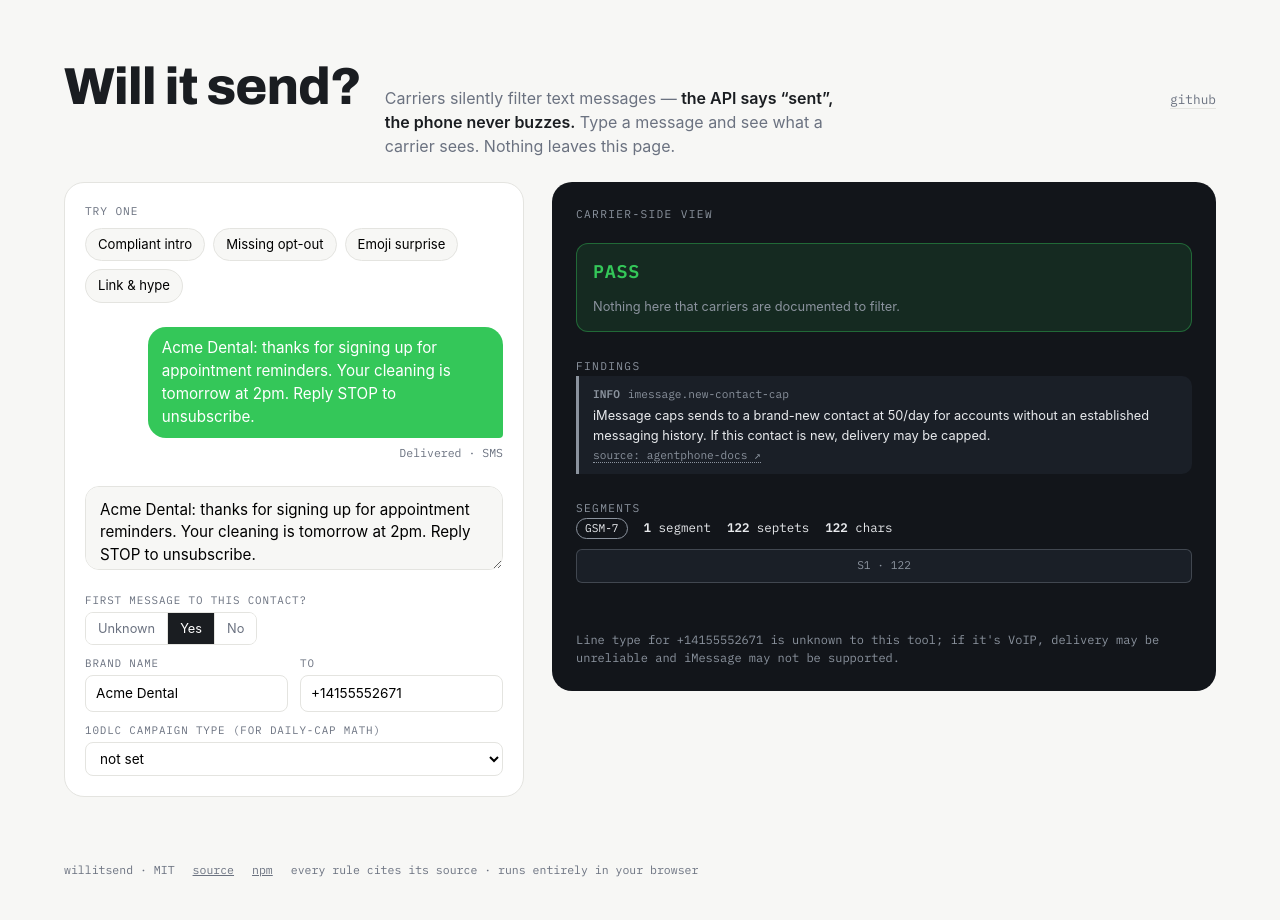
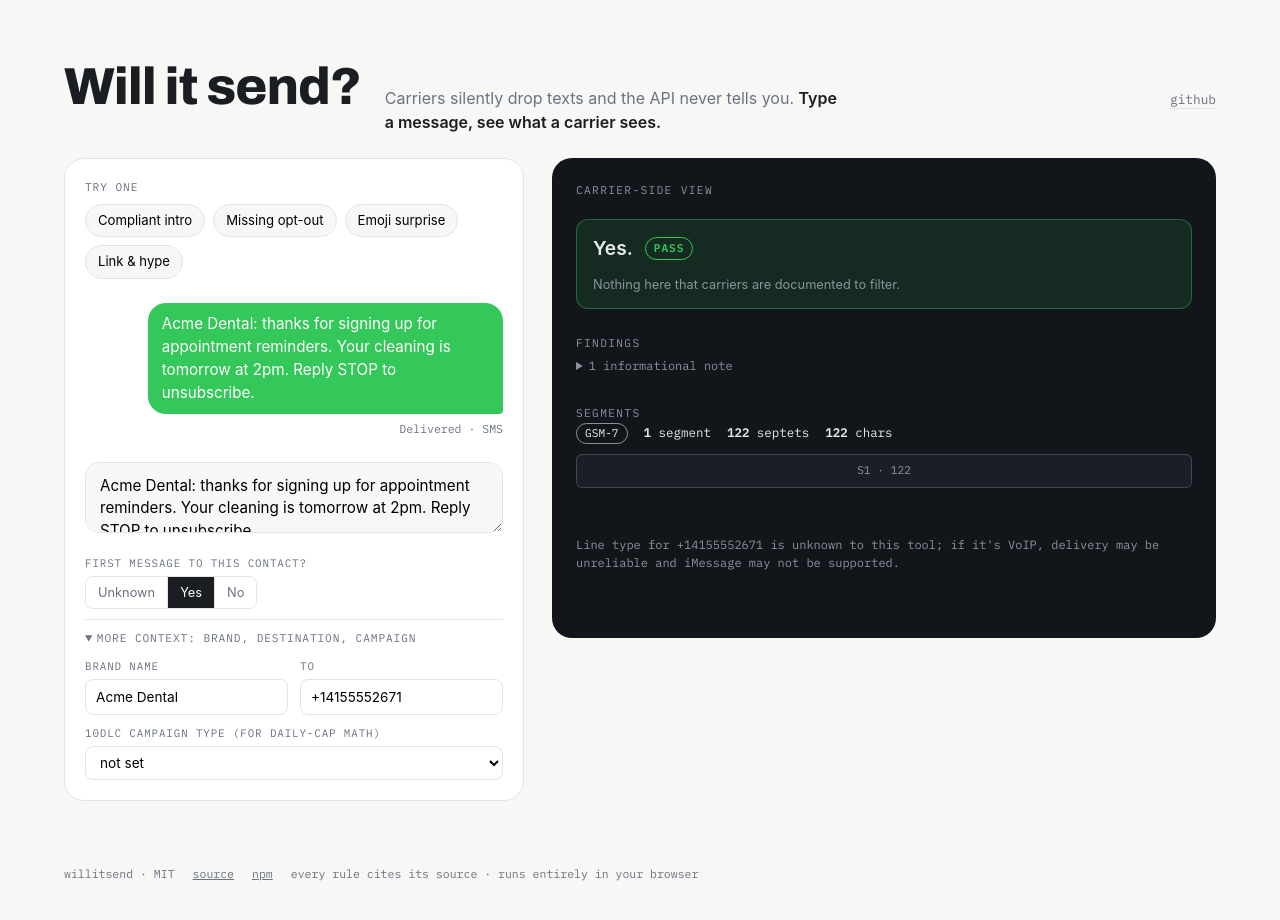
Before and after one commit to abryfs/willitsend, a website with bundled scripts: page site/index.html in a window 1280 px wide. Both pictures are taken after a click on the button "Compliant intro". Built offline with nearby package versions, Linux system fonts and the light colour scheme.

Commit message:
style(design): answer-first verdict, progressive context disclosure, collapsed info notes

```diff
--- a/site/index.html
+++ b/site/index.html
@@ -94,7 +94,7 @@
   @media (prefers-reduced-motion: reduce) { .bubble { transition: none; } }
 
   .composer textarea {
-    width: 100%; min-height: 84px; resize: vertical;
+    width: 100%; min-height: 56px; resize: vertical;
     font: inherit; font-size: 0.95rem;
     padding: 12px 14px; border: 1px solid var(--line); border-radius: 14px;
     background: var(--paper);
@@ -115,6 +115,23 @@
   .seg-control button + button { border-left: 1px solid var(--line); }
   .seg-control button[aria-pressed="true"] { background: var(--ink); color: #fff; }
 
+  details.advanced { border-top: 1px solid var(--line); padding-top: 10px; }
+  details.advanced summary {
+    cursor: pointer; font-family: var(--mono); font-size: 0.7rem;
+    text-transform: uppercase; letter-spacing: 0.08em; color: var(--muted);
+    list-style-position: inside;
+  }
+  details.advanced summary:hover { color: var(--ink); }
+  details.advanced .advanced-fields { display: grid; grid-template-columns: 1fr 1fr; gap: 10px 12px; margin-top: 12px; }
+  details.advanced .advanced-fields .full { grid-column: 1 / -1; }
+
+  details.info-notes summary {
+    cursor: pointer; font-size: 0.75rem; color: var(--carrier-muted);
+    padding: 4px 0; list-style-position: inside;
+  }
+  details.info-notes summary:hover { color: var(--carrier-ink); }
+  details.info-notes .findings { margin-top: 8px; }
+
   /* ---- carrier side ---- */
   .carrier {
     background: var(--carrier-bg); color: var(--carrier-ink);
@@ -129,7 +146,9 @@
     display: flex; align-items: baseline; gap: 12px; flex-wrap: wrap;
     border: 1px solid transparent;
   }
-  .verdict .word { font-size: 1.15rem; font-weight: 600; letter-spacing: 0.04em; }
+  .verdict .answer { font-size: 1.2rem; font-weight: 600; font-family: var(--bubble-font); }
+  .verdict .word { font-size: 0.7rem; font-weight: 600; letter-spacing: 0.08em; padding: 2px 8px; border-radius: 999px; border: 1px solid currentColor; align-self: center; }
+  .verdict .word:empty { display: none; }
   .verdict .why { font-size: 0.8rem; color: var(--carrier-muted); flex: 1 1 100%; font-family: var(--bubble-font); }
   .verdict.pass  { background: rgba(52,199,89,0.12); border-color: rgba(52,199,89,0.4); }
   .verdict.pass .word { color: var(--green); }
@@ -188,7 +207,7 @@
 <body>
 <header>
   <h1>Will it send?</h1>
-  <p class="tagline">Carriers silently filter text messages — <strong>the API says “sent”, the phone never buzzes.</strong> Type a message and see what a carrier sees. Nothing leaves this page.</p>
+  <p class="tagline">Carriers silently drop texts and the API never tells you. <strong>Type a message, see what a carrier sees.</strong></p>
   <nav><a href="https://github.com/abryfs/willitsend">github</a></nav>
 </header>
 
@@ -221,6 +240,9 @@
           <button data-first="no" aria-pressed="false">No</button>
         </div>
       </div>
+      <details class="advanced full">
+        <summary>More context: brand, destination, campaign</summary>
+        <div class="advanced-fields">
       <div class="field">
         <label for="brand">Brand name</label>
         <input id="brand" placeholder="e.g. Acme Dental">
@@ -241,14 +263,17 @@
           <option value="high_volume_highest_trust">high volume · highest trust</option>
         </select>
       </div>
+        </div>
+      </details>
     </div>
   </section>
 
   <section class="carrier" aria-label="Carrier-side analysis" aria-live="polite">
     <span class="panel-label">carrier-side view</span>
     <div class="verdict pass" id="verdict">
-      <span class="word" id="verdict-word">—</span>
-      <span class="why" id="verdict-why">Type a message to run preflight.</span>
+      <span class="answer" id="verdict-answer">Type a message.</span>
+      <span class="word" id="verdict-word"></span>
+      <span class="why" id="verdict-why">The check runs live as you type. Nothing leaves this page.</span>
     </div>
 
     <div>
--- a/site/main.ts
+++ b/site/main.ts
@@ -12,6 +12,7 @@ const campaignEl = $<HTMLSelectElement>("#campaign");
 const bubbleEl = $("#bubble");
 const receiptsEl = $("#receipts");
 const verdictEl = $("#verdict");
+const verdictAnswerEl = $("#verdict-answer");
 const verdictWordEl = $("#verdict-word");
 const verdictWhyEl = $("#verdict-why");
 const findingsEl = $("#findings");
@@ -50,13 +51,18 @@ const PRESETS: Record<string, { body: string; first: typeof firstMessage; brand:
   },
 };
 
-const VERDICT_COPY: Record<PreflightReport["verdict"], { word: string; why: string }> = {
-  pass: { word: "PASS", why: "Nothing here that carriers are documented to filter." },
-  warn: { word: "WARN", why: "Deliverable, but it carries known filtering risk." },
-  block: { word: "BLOCK", why: "Carriers may silently drop this. The API would still say “sent”." },
+const VERDICT_COPY: Record<PreflightReport["verdict"], { answer: string; word: string; why: string }> = {
+  pass: { answer: "Yes.", word: "PASS", why: "Nothing here that carriers are documented to filter." },
+  warn: { answer: "Probably.", word: "WARN", why: "It should deliver, but it carries known filtering risk." },
+  block: {
+    answer: "No — it may be silently dropped.",
+    word: "BLOCK",
+    why: "The API would still say “sent”. Apply the fixes below.",
+  },
   needs_context: {
+    answer: "Depends — first message to this contact?",
     word: "NEEDS CONTEXT",
-    why: "The verdict depends on whether this is the first message to this contact — set it on the left.",
+    why: "Answer the question under the composer and the verdict turns definitive.",
   },
 };
 
@@ -102,8 +108,9 @@ function render(): void {
 
   if (!input) {
     verdictEl.className = "verdict needs_context";
-    verdictWordEl.textContent = "—";
-    verdictWhyEl.textContent = "Type a message to run preflight.";
+    verdictAnswerEl.textContent = "Type a message.";
+    verdictWordEl.textContent = "";
+    verdictWhyEl.textContent = "The check runs live as you type. Nothing leaves this page.";
     findingsEl.innerHTML = '<p class="none">No findings yet.</p>';
     segMetaEl.innerHTML = "";
     rulerEl.innerHTML = "";
@@ -120,6 +127,7 @@ function render(): void {
     report = preflight(input);
   } catch (err) {
     verdictEl.className = "verdict needs_context";
+    verdictAnswerEl.textContent = "Can't check that.";
     verdictWordEl.textContent = "INPUT";
     verdictWhyEl.textContent = err instanceof Error ? err.message : String(err);
     return;
@@ -128,6 +136,7 @@ function render(): void {
   // verdict banner
   const copy = VERDICT_COPY[report.verdict];
   verdictEl.className = `verdict ${report.verdict}`;
+  verdictAnswerEl.textContent = copy.answer;
   verdictWordEl.textContent = copy.word;
   verdictWhyEl.textContent = copy.why;
 
@@ -142,10 +151,16 @@ function render(): void {
     receiptsEl.innerHTML = `Delivered · ${imessage ? "iMessage" : "SMS"}`;
   }
 
-  // findings
-  findingsEl.innerHTML = report.findings.length
-    ? report.findings.map(renderFinding).join("")
-    : '<p class="none">Clean. No findings.</p>';
+  // findings: block/warn stay visible, info collapses behind a disclosure
+  const actionable = report.findings.filter((f) => f.severity !== "info");
+  const infos = report.findings.filter((f) => f.severity === "info");
+  let html = actionable.map(renderFinding).join("");
+  if (infos.length > 0) {
+    html += `<details class="info-notes"><summary>${infos.length} informational note${
+      infos.length === 1 ? "" : "s"
+    }</summary><div class="findings">${infos.map(renderFinding).join("")}</div></details>`;
+  }
+  findingsEl.innerHTML = html || '<p class="none">Clean. No findings.</p>';
 
   // segments
   const seg = report.trace.segments;
@@ -210,6 +225,8 @@ for (const chip of document.querySelectorAll<HTMLButtonElement>(".chip")) {
     bodyEl.value = preset.body;
     brandEl.value = preset.brand;
     toEl.value = preset.to;
+    const adv = document.querySelector<HTMLDetailsElement>("details.advanced");
+    if (adv) adv.open = Boolean(preset.brand || preset.to);
     firstMessage = preset.first;
     for (const b of document.querySelectorAll<HTMLButtonElement>(".seg-control button")) {
       b.setAttribute("aria-pressed", String(b.dataset.first === preset.first));
```
